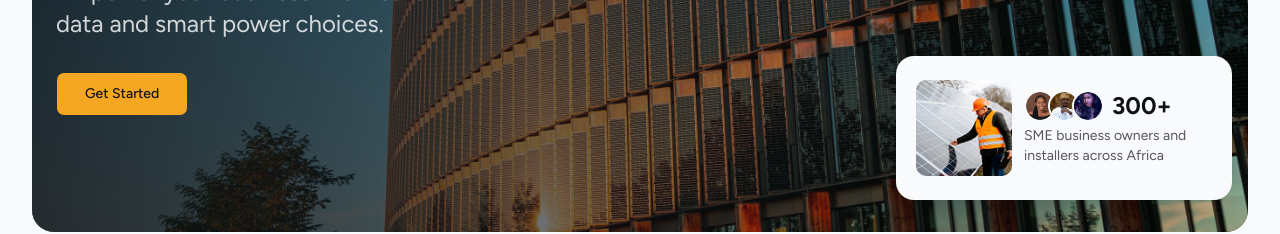
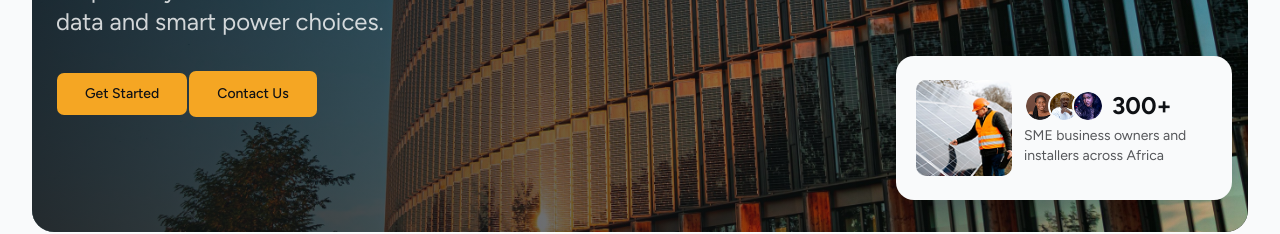
Before and after one commit to hngprojects/energy-iq-fe, a Next.js app: page / in a window 1280 px wide. Shown: the part 384-618 px from the top of the page. Built offline with nearby package versions, Linux system fonts and the light colour scheme; no server answers.

Commit message:
feat(hero): link contact page to hero section
update the hero component to include a navigation link routing users to
the /contact page.

```diff
--- a/src/components/external/hero.tsx
+++ b/src/components/external/hero.tsx
@@ -37,12 +37,12 @@ export function Hero() {
                   <Link href="/signup">Get Started</Link>
                 </Button>
 
-                {/* <Button
+                 <Button
                   size="lg"
                   className="bg-primary text-foreground hover:bg-primary/90 hidden h-12 rounded-md px-7 font-medium md:inline-flex"
                 >
-                  <Link href="/login">Contact Us</Link>
-                </Button> */}
+                  <Link href="/contact">Contact Us</Link>
+                </Button>
               </div>
             </div>
 
```
